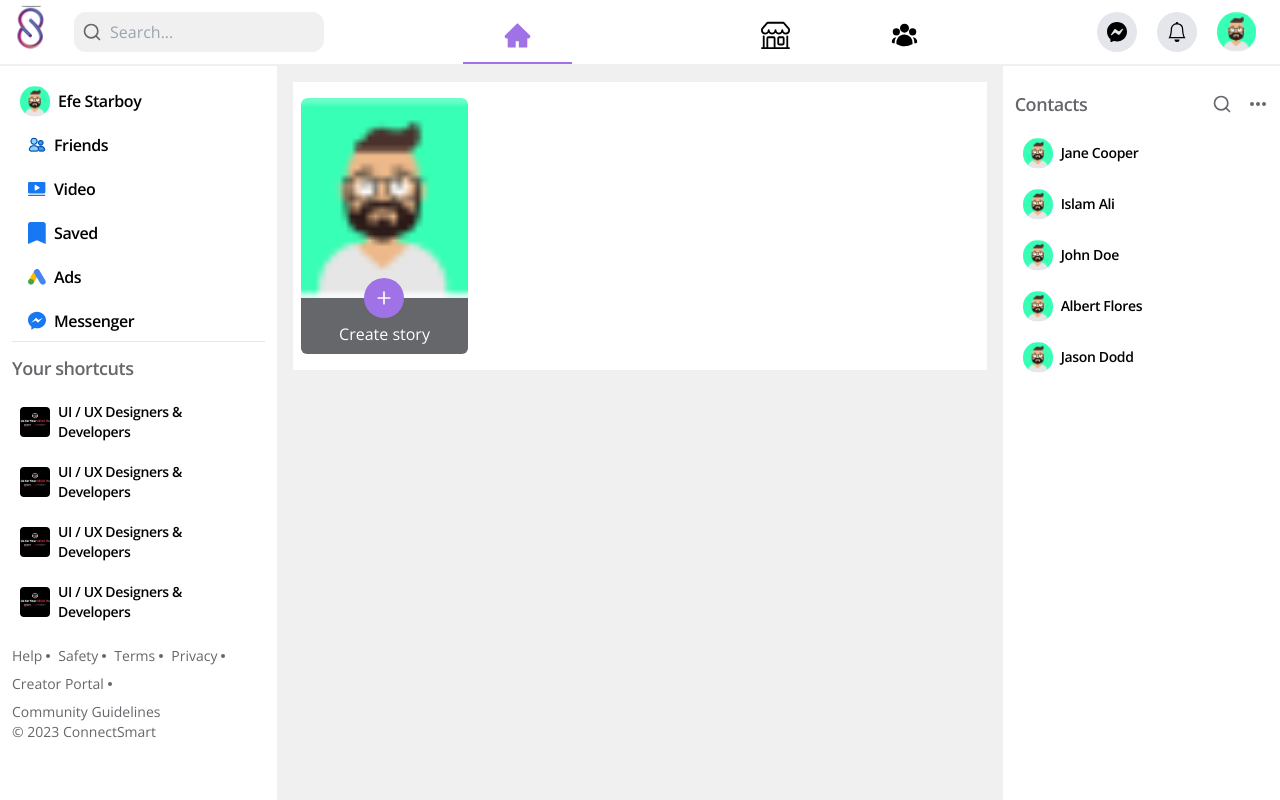
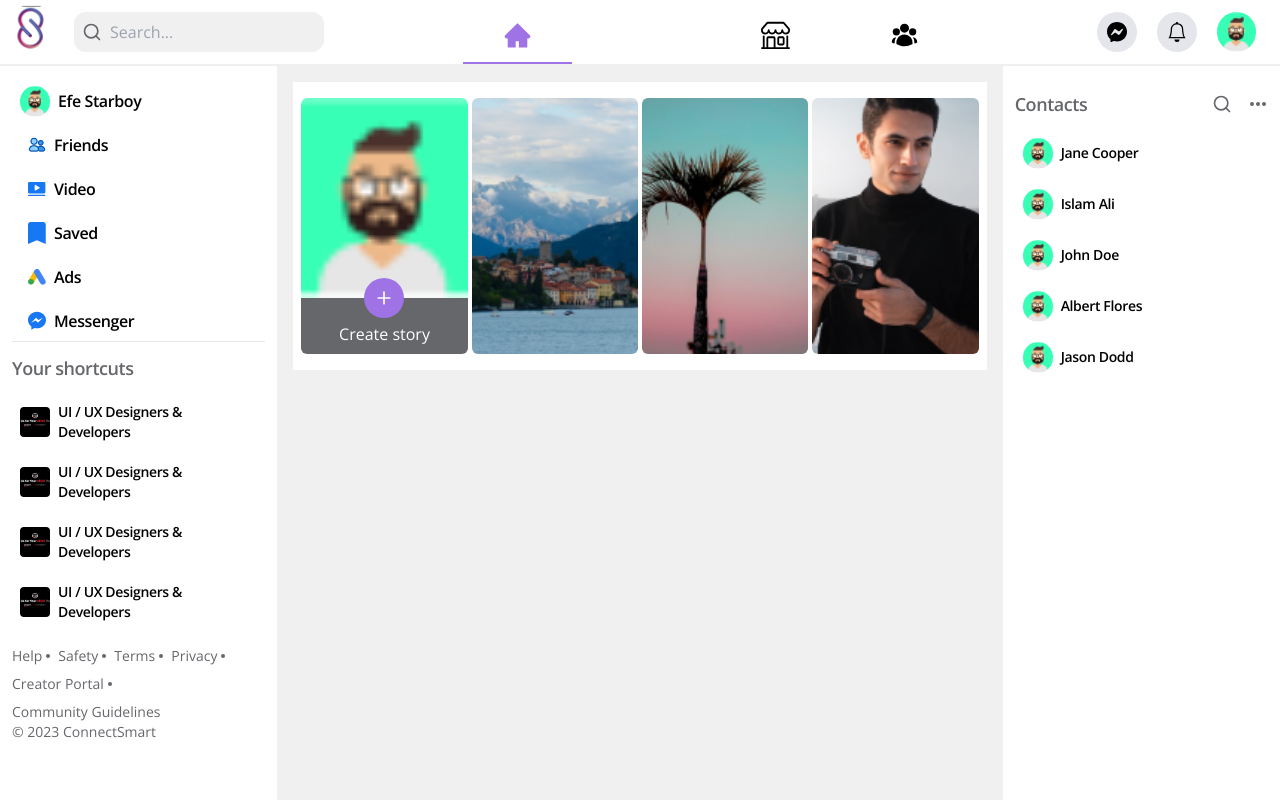
Before and after one commit to asiughuslyvesterobus/social_app, a Next.js app in the folder client/: page / in a window 1280 px wide. Built offline with nearby package versions, Linux system fonts and the light colour scheme; some icons are missing.

Commit message:
working on the main page

```diff
--- a/client/components/StoryCard.tsx
+++ b/client/components/StoryCard.tsx
@@ -1,7 +1,19 @@
 import { StoryProp } from "@/type";
+import Image from "next/image";
 
 const StoryCard = ({ profileImg, profileName, storyImage }: StoryProp) => {
-  return <div></div>;
+  return (
+    <div className="w-full h-full rounded-md relative overflow-hidden group cursor-pointer">
+      <Image
+        src={storyImage}
+        alt="story"
+        width={100}
+        height={100}
+        className="w-full h-full object-cover group-hover:scale-[1.08] transition-all"
+      />
+      <div className="absolute w-full h-full group-hover:bg-black/40 transition-all inset-0"></div>
+    </div>
+  );
 };
 
 export default StoryCard;
--- a/client/type.d.ts
+++ b/client/type.d.ts
@@ -14,7 +14,7 @@ export interface NavIconType {
 
 
 export interface StoryProp {
-  storyImage: String;
+  storyImage: any;
   profileImg: String;
   profileName: String;
 }
```
